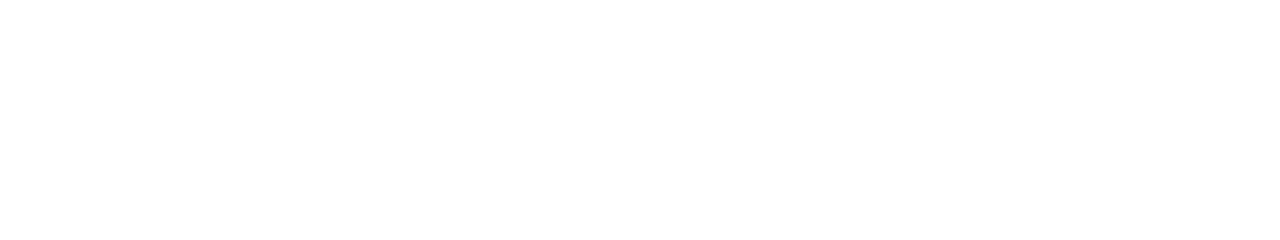
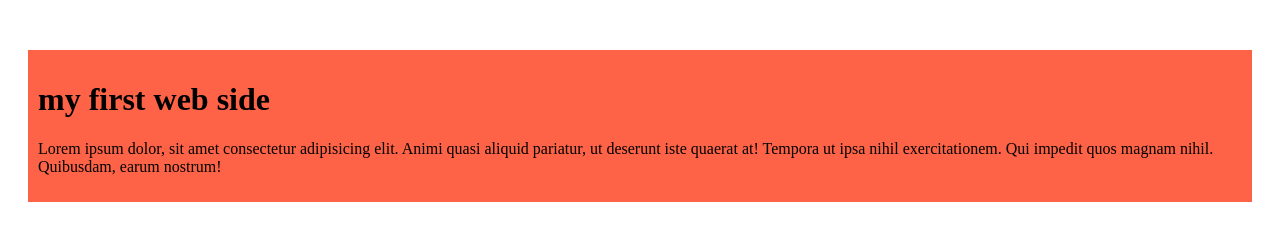
Before and after one commit to dipu-37/my-first-github-repo, a plain HTML site: page index.html in a window 1280 px wide. Drawn offline with Linux system fonts and the light colour scheme.

Commit message:
add this first code

```diff
--- a/index.html
+++ b/index.html
@@ -4,8 +4,14 @@
     <meta charset="UTF-8">
     <meta name="viewport" content="width=device-width, initial-scale=1.0">
     <title>my first webside</title>
+    <link rel="stylesheet" href="style/test.css">
 </head>
 <body>
+    <div>
+        <h1>my first web side</h1>
+        <p>Lorem ipsum dolor, sit amet consectetur adipisicing elit. Animi quasi aliquid pariatur, ut deserunt iste quaerat at! Tempora ut ipsa nihil exercitationem. Qui impedit quos magnam nihil. Quibusdam, earum nostrum!</p>
+    </div>
+
 
 </body>
 </html>
--- /dev/null
+++ b/style/test.css
@@ -0,0 +1,7 @@
+div{
+    background-color: tomato;
+    padding: 10px;
+    margin-top: 50px;
+    margin-left: 20px;
+    margin-right: 20px;
+}
```
